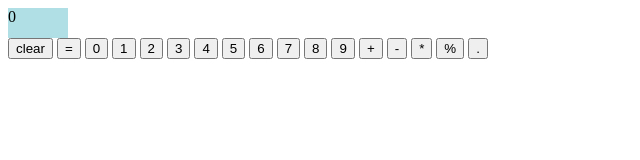
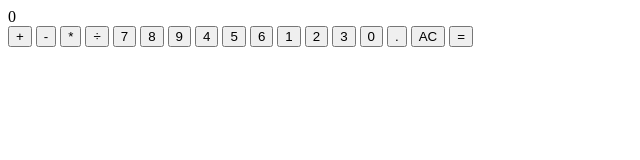
Before and after one commit to itsina96/JS-calculator, a plain HTML site: page index.html in a window 1280 px wide. Shown: the whole page, without its empty margins (0-640 px from the left). Drawn offline with Linux system fonts and the light colour scheme.

Commit message:
change structure of calc in both html & js

```diff
--- a/app.js
+++ b/app.js
@@ -1,14 +1,11 @@
-let numbers = document.getElementsByTagName("button");
-let display = document.getElementById("display");
+const calculator = document.querySelector('.calculator');
+const keys = calculator.querySelector('.keys');
 
-for(let i = 0; i < numbers.length; i++) {
-  numbers[i].addEventListener("click", function () {
-    let buttonValue = this.textContent;
-    if (buttonValue === "clear") {
-      display.innerHTML = "0";
-    }
-    else {
-      display.innerHTML = buttonValue;
-    }
-  })
+keys.addEventListener('click', e => {
+const key = e.target
+const action = key.dataset.action
+
+if(!action) {
+  console.log('numer key!')
 }
+});
--- a/index.html
+++ b/index.html
@@ -10,26 +10,29 @@
 <body>
 
     <div class="calculator">
-        <div id="display">0</div>
+        <div class="disply">0</div>
 
         <div class="keys">
-            <button id="clear">clear</button>
-            <button id="equals">=</button>
-            <button id="zero">0</button>
-            <button id="one">1</button>
-            <button id="two">2</button>
-            <button id="three">3</button>
-            <button id="four">4</button>
-            <button id="five">5</button>
-            <button id="six">6</button>
-            <button id="seven">7</button>
-            <button id="eight">8</button>
-            <button id="nine">9</button>
-            <button id="add">+</button>
-            <button id="subtract">-</button>
-            <button id="multiply">*</button>
-            <button id="divide">%</button>
-            <button id="decimal">.</button>
+
+            <button class="operator" data-action="add">+</button>
+            <button class="operator" data-action="substract">-</button>
+            <button class="operator" data-action="multiply">*</button>
+            <button class="operator" data-action="divide">÷</button>
+
+            <button>7</button>
+            <button>8</button>
+            <button>9</button>
+            <button>4</button>
+            <button>5</button>
+            <button>6</button>
+            <button>1</button>
+            <button>2</button>
+            <button>3</button>
+            <button>0</button>
+
+            <button data-action="decimal">.</button>
+            <button data-action="clear">AC</button>
+            <button class="equal" data-action="calculate">=</button>
         </div>
     </div>
 
```
